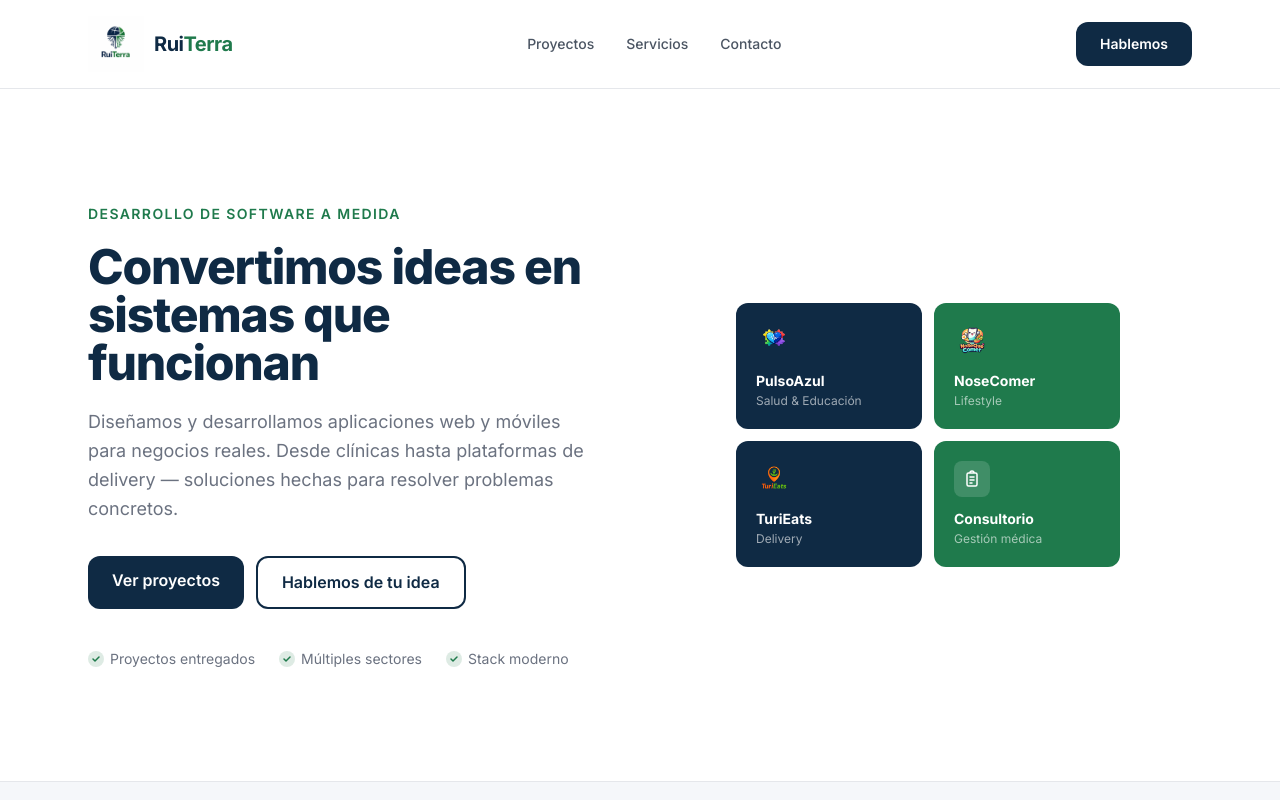
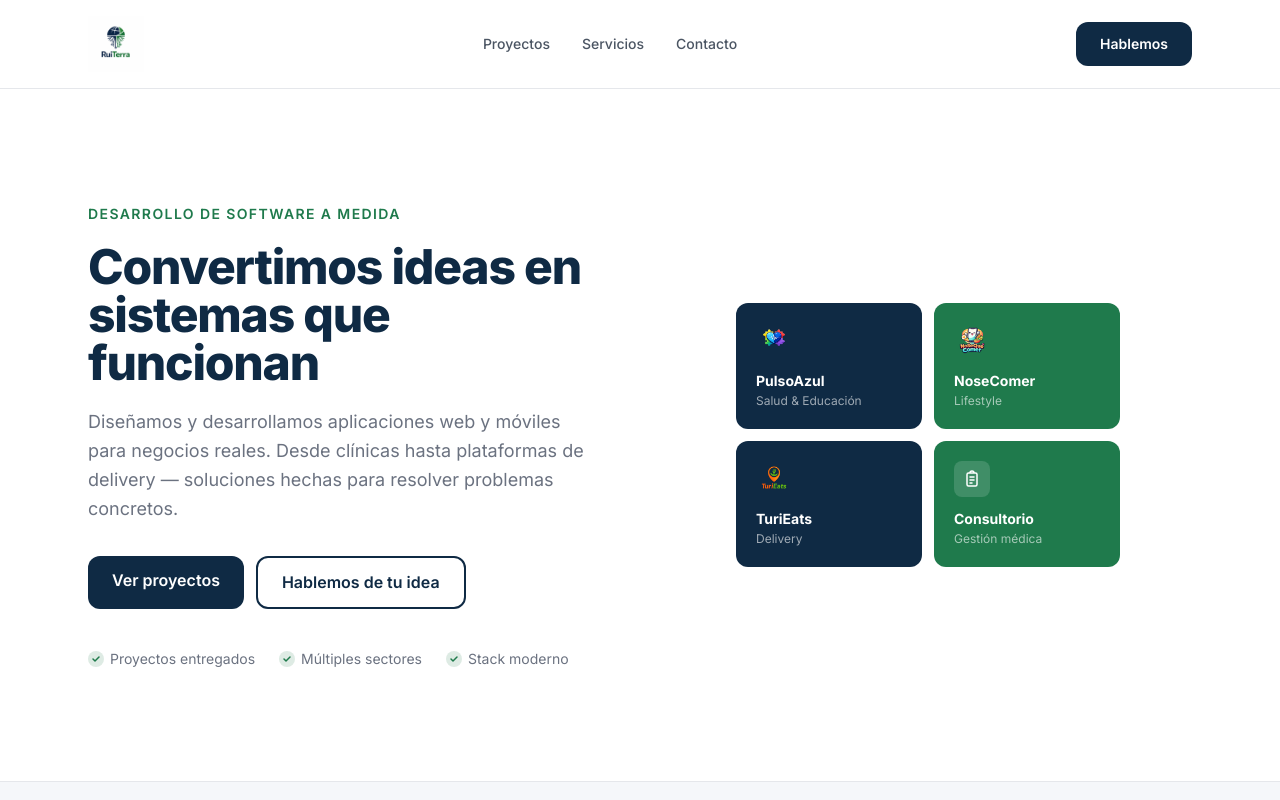
Before and after one commit to juanluis-911/RuiTerra, a React (Vite) app: page / in a window 1280 px wide. Shown: the top 800 px of the page. Built offline with nearby package versions, Linux system fonts and the light colour scheme.

Commit message:
Remove text from logo, show image only

```diff
--- a/src/components/Logo.jsx
+++ b/src/components/Logo.jsx
@@ -6,9 +6,6 @@ export default function Logo({ white = false }) {
         alt="RuiTerra logo"
         className="h-14 w-auto object-contain"
       />
-      <span className={`text-xl font-bold tracking-tight ${white ? 'text-white' : 'text-primary'}`}>
-        Rui<span className={white ? 'text-green-400' : 'text-secondary'}>Terra</span>
-      </span>
     </a>
   )
 }
```
